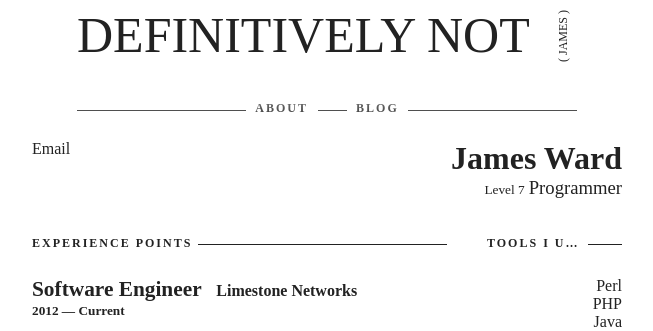
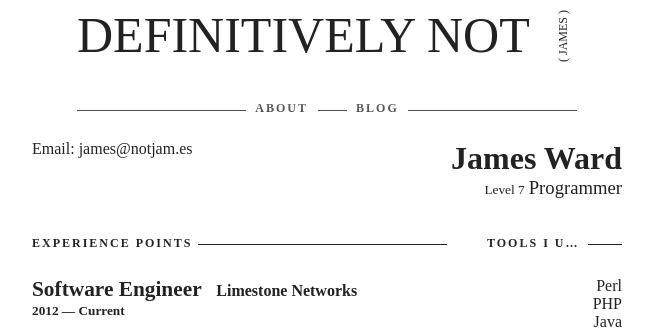
Before and after one commit to imnotjames/imnotjames.github.io, a Jekyll site: the page built from resume.html, in a window 1280 px wide. Shown: the top 331 px of the page, without its empty margins (313-966 px from the left). Built offline with Jekyll 4.4.1, drawn with Linux system fonts in a browser that asks for light colours; some web fonts are replaced; Markdown is read by kramdown in place of the engine named in the settings.

Commit message:
display email in resume from title attribute using css

```diff
--- a/css/resume.css
+++ b/css/resume.css
@@ -2,6 +2,9 @@
   margin: 0 auto;
   position: relative;
   text-align: left;
+}
+#resume #email:after {
+  content: ": " attr(title);
 }
 #resume ul {
   padding-left: 0px;
--- a/css/resume.less
+++ b/css/resume.less
@@ -2,6 +2,10 @@
 	margin: 0 auto;
 	position: relative;
 	text-align: left;
+
+	#email:after {
+		content: ": " attr(title);
+	}
 
 	ul {
 		padding-left: 0px;
```
